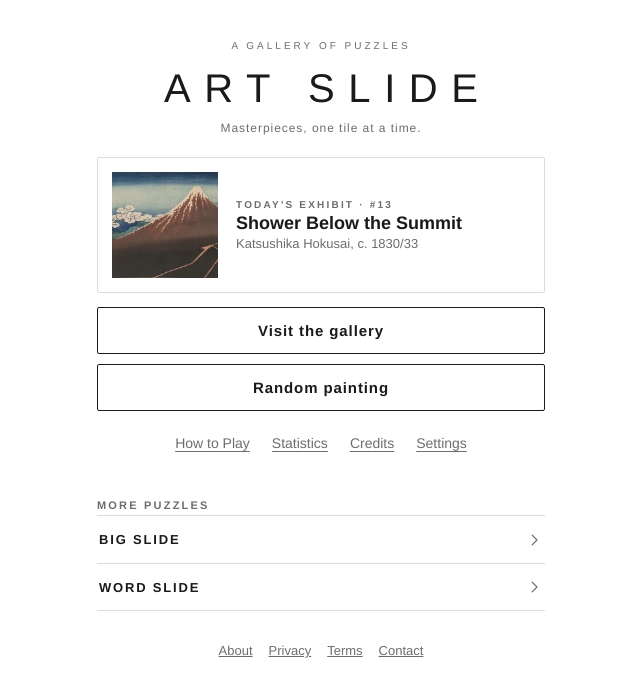
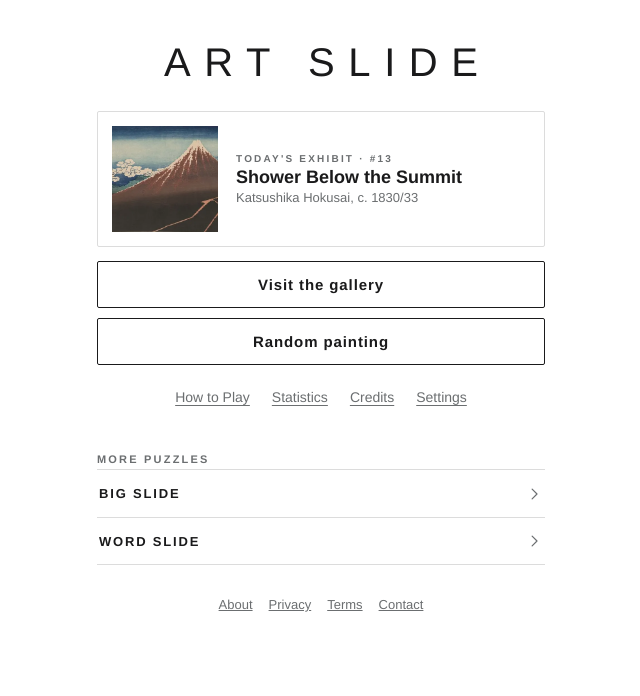
Before and after one commit to ryouy/slides, a React (Vite) app: page / in a window 1280 px wide. Shown: the top 696 px of the page, without its empty margins (319-959 px from the left). Built offline with nearby package versions, Linux system fonts and the light colour scheme.

Commit message:
Simplify gallery homepage heading

```diff
--- a/src/games/art-slide/pages/ArtPages.tsx
+++ b/src/games/art-slide/pages/ArtPages.tsx
@@ -27,7 +27,7 @@ export function ArtHome() {
   const done = !!data.dailyHistory[today];
   return (
     <div className="screen home art-home">
-      <div className="art-gallery-heading"><span className="art-gallery-eyebrow">A GALLERY OF PUZZLES</span><h1 className="art-home-title">ART SLIDE</h1><p>Masterpieces, one tile at a time.</p></div>
+      <h1 className="art-home-title">ART SLIDE</h1>
       <Link to="/art-slide/daily" className="exhibit-card" data-testid="exhibit">
         <img src={exhibit.thumbnailUrl} alt="" width={96} height={96} />
         <span className="ex-text">
```
